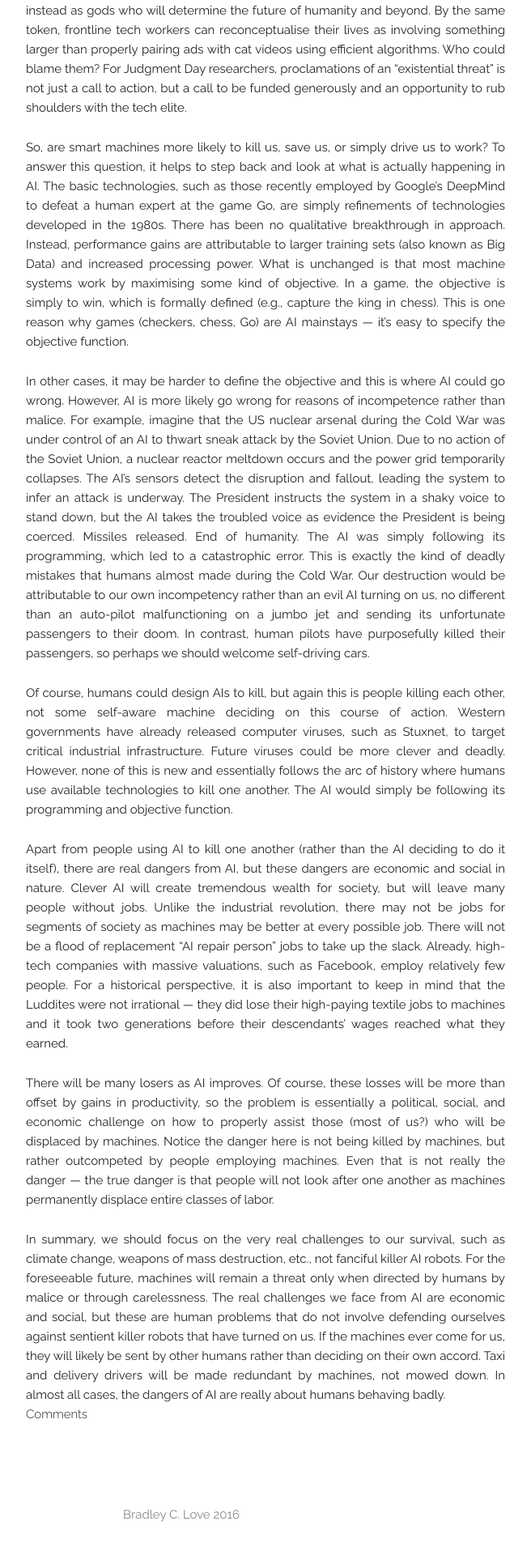
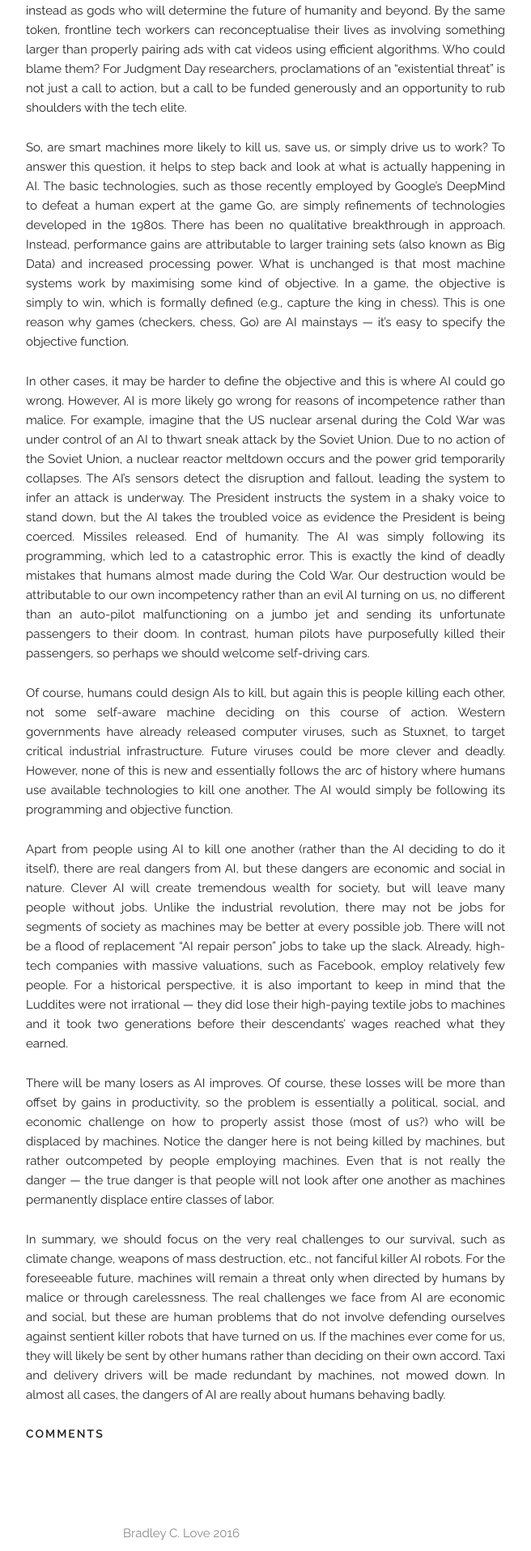
Before and after one commit to lovebc/lovebc.github.io, a Jekyll site: the page built from _posts/2016-05-15-fear-humans-not-artificial-intelligence.md, in a window 1280 px wide. Shown: the part 1399-3315 px from the top of the page at 81% size, without its empty margins (416-1072 px from the left). Built offline with Jekyll 4.4.1, drawn with Linux system fonts in a browser that asks for light colours; nearby versions of some CDN libraries; some web fonts are replaced; comment, search, counter and statistics services are not loaded; before the commit the page ends 3292 px from its top, so only the background shows below that.

Commit message:
Update disqus.html

```diff
--- a/_includes/disqus.html
+++ b/_includes/disqus.html
@@ -1,5 +1,5 @@
 {% if site.disqus %}
-<h6 id="comments">Comments</h6>
+<h6 id="comments" class="docs-header">Comments</h6>
 <div class="comments">
 	<div id="disqus_thread"></div>
 	<script type="text/javascript">
```
